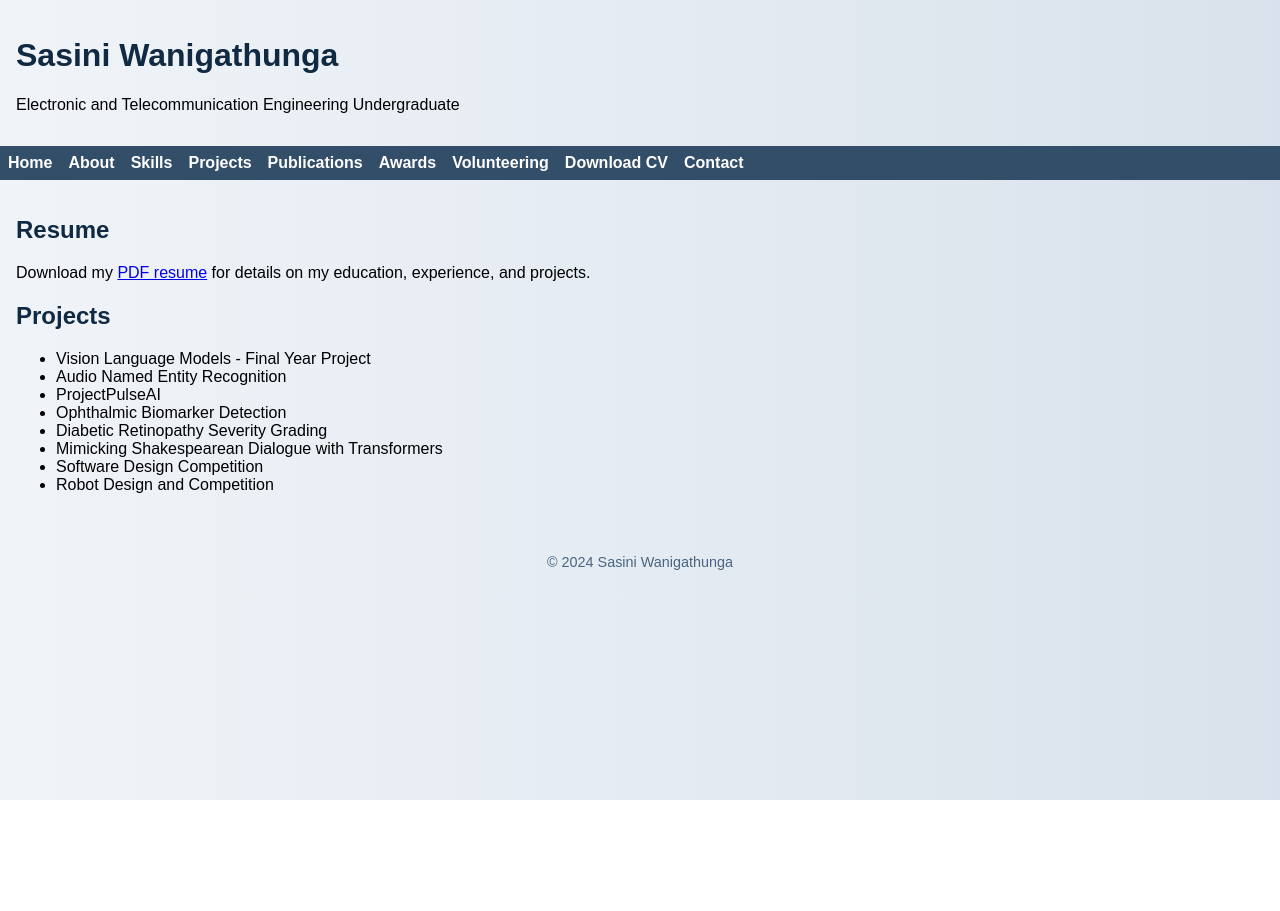
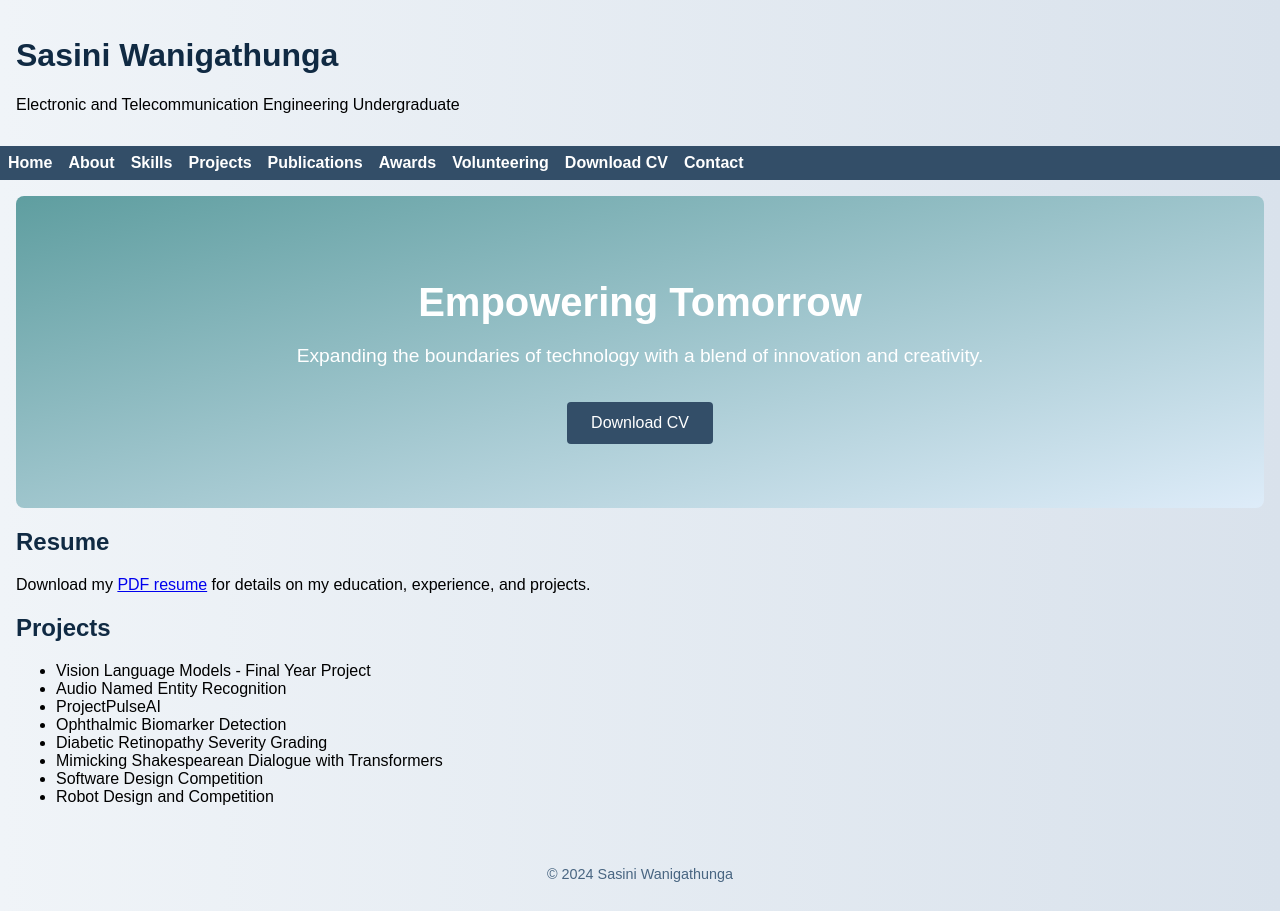
Before and after one commit to SasiniWanigathunga/portfolio, a plain HTML site: page index.html in a window 1280 px wide. Before the commit the page ends 800 px from the top, so only its background shows below. Drawn offline with Linux system fonts and the light colour scheme.

Commit message:
updated UI

```diff
--- a/index.html
+++ b/index.html
@@ -24,6 +24,11 @@
     </ul>
   </nav>
   <main>
+    <section class="hero">
+      <h2>Empowering Tomorrow</h2>
+      <p>Expanding the boundaries of technology with a blend of innovation and creativity.</p>
+      <a class="btn" href="pages/download.html">Download CV</a>
+    </section>
     <section id="resume">
       <h2>Resume</h2>
       <p>
--- a/style.css
+++ b/style.css
@@ -40,3 +40,36 @@ footer {
   color: #486581;
   font-size: 0.9em;
 }
+
+.hero {
+  background: linear-gradient(to bottom right, #5f9ea0, #deecf9);
+  text-align: center;
+  padding: 4em 1em;
+  border-radius: 8px;
+}
+
+.hero h2 {
+  font-size: 2.5em;
+  margin: 0.5em 0;
+  color: #fff;
+}
+
+.hero p {
+  font-size: 1.2em;
+  color: #fff;
+}
+
+.btn {
+  display: inline-block;
+  padding: 0.75em 1.5em;
+  margin-top: 1em;
+  background-color: #334e68;
+  color: #fff;
+  text-decoration: none;
+  border-radius: 4px;
+  transition: background-color 0.3s;
+}
+
+.btn:hover {
+  background-color: #102a43;
+}
```
